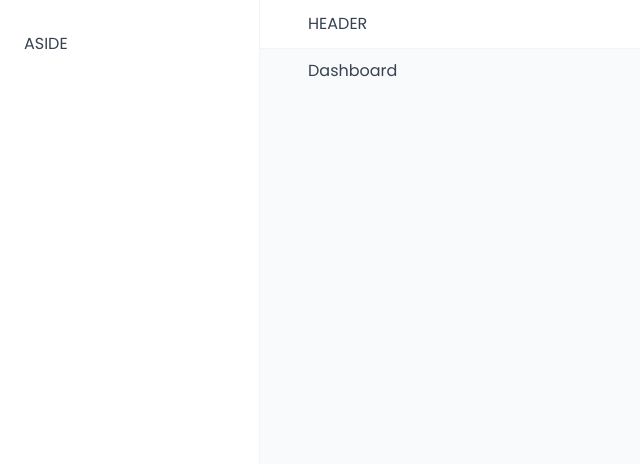
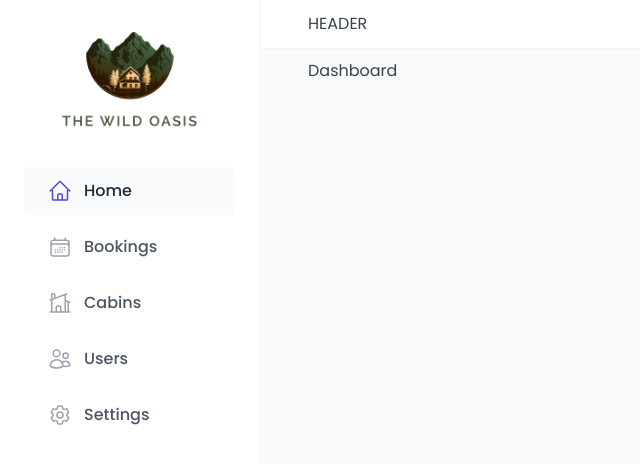
Before and after one commit to JeanCastellotti/react-the-wild-oasis, a React (Vite) app: page /dashboard in a window 1280 px wide. Shown: the top 464 px of the page, without its empty margins (0-640 px from the left). Built offline with nearby package versions, Linux system fonts and the light colour scheme; a web font is replaced by a local one.

Commit message:
install react-icons and build sidebar

```diff
--- a/package.json
+++ b/package.json
@@ -12,6 +12,7 @@
   "dependencies": {
     "react": "^18.2.0",
     "react-dom": "^18.2.0",
+    "react-icons": "^4.10.1",
     "react-router-dom": "^6.14.0",
     "styled-components": "^5.3.11"
   },
--- /dev/null
+++ b/src/ui/Logo.jsx
@@ -0,0 +1,20 @@
+import styled from 'styled-components'
+
+const StyledLogo = styled.div`
+  text-align: center;
+`
+
+const Img = styled.img`
+  height: 9.6rem;
+  width: auto;
+`
+
+function Logo() {
+  return (
+    <StyledLogo>
+      <Img src="/logo-light.png" alt="Logo" />
+    </StyledLogo>
+  )
+}
+
+export default Logo
--- /dev/null
+++ b/src/ui/MainNav.jsx
@@ -0,0 +1,95 @@
+import { NavLink } from 'react-router-dom'
+import styled from 'styled-components'
+import {
+  HiOutlineCalendarDays,
+  HiOutlineCog6Tooth,
+  HiOutlineHome,
+  HiOutlineHomeModern,
+  HiOutlineUsers,
+} from 'react-icons/hi2'
+
+const NavList = styled.ul`
+  display: flex;
+  flex-direction: column;
+  gap: 0.8rem;
+`
+
+const Link = styled(NavLink)`
+  &:link,
+  &:visited {
+    display: flex;
+    align-items: center;
+    gap: 1.2rem;
+
+    color: var(--color-grey-600);
+    font-size: 1.6rem;
+    font-weight: 500;
+    padding: 1.2rem 2.4rem;
+    transition: all 0.3s;
+  }
+
+  /* This works because react-router places the active class on the active NavLink */
+  &:hover,
+  &:active,
+  &.active:link,
+  &.active:visited {
+    color: var(--color-grey-800);
+    background-color: var(--color-grey-50);
+    border-radius: var(--border-radius-sm);
+  }
+
+  & svg {
+    width: 2.4rem;
+    height: 2.4rem;
+    color: var(--color-grey-400);
+    transition: all 0.3s;
+  }
+
+  &:hover svg,
+  &:active svg,
+  &.active:link svg,
+  &.active:visited svg {
+    color: var(--color-brand-600);
+  }
+`
+
+function MainNav() {
+  return (
+    <nav>
+      <NavList>
+        <li>
+          <Link to="/dashboard">
+            <HiOutlineHome />
+            <span>Home</span>
+          </Link>
+        </li>
+        <li>
+          <Link to="/bookings">
+            <HiOutlineCalendarDays />
+            <span>Bookings</span>
+          </Link>
+        </li>
+        <li>
+          <Link to="/cabins">
+            <HiOutlineHomeModern />
+            <span>Cabins</span>
+          </Link>
+        </li>
+        <li>
+          <Link to="/users">
+            <HiOutlineUsers />
+            <span>Users</span>
+          </Link>
+        </li>
+        <li>
+          <Link to="/settings">
+            <HiOutlineCog6Tooth />
+            <span>Settings</span>
+          </Link>
+        </li>
+      </NavList>
+    </nav>
+  )
+}
+
+export default MainNav
--- a/src/ui/Sidebar.jsx
+++ b/src/ui/Sidebar.jsx
@@ -1,14 +1,24 @@
 import styled from 'styled-components'
+import Logo from './Logo'
+import MainNav from './MainNav'
 
 const StyledSidebar = styled.aside`
   background-color: var(--color-grey-0);
   padding: 3.2rem 2.4rem;
   border-right: 1px solid var(--color-grey-100);
   grid-row: 1/-1;
+  display: flex;
+  flex-direction: column;
+  gap: 3.2rem;
 `
 
 function Sidebar() {
-  return <StyledSidebar>ASIDE</StyledSidebar>
+  return (
+    <StyledSidebar>
+      <Logo />
+      <MainNav />
+    </StyledSidebar>
+  )
 }
 
 export default Sidebar
```
Also changed, not shown: public/logo-light.png (added), 1 other file (tests, documents, lock files or other folders).
